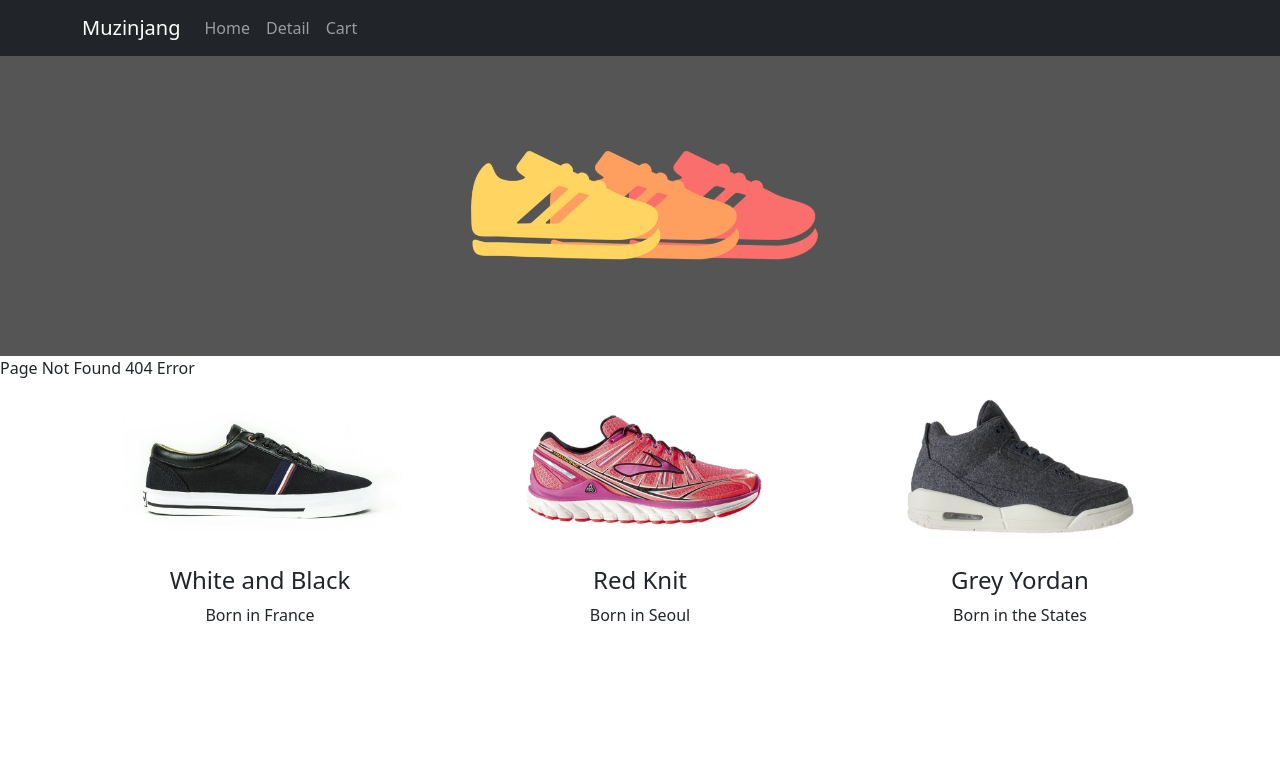
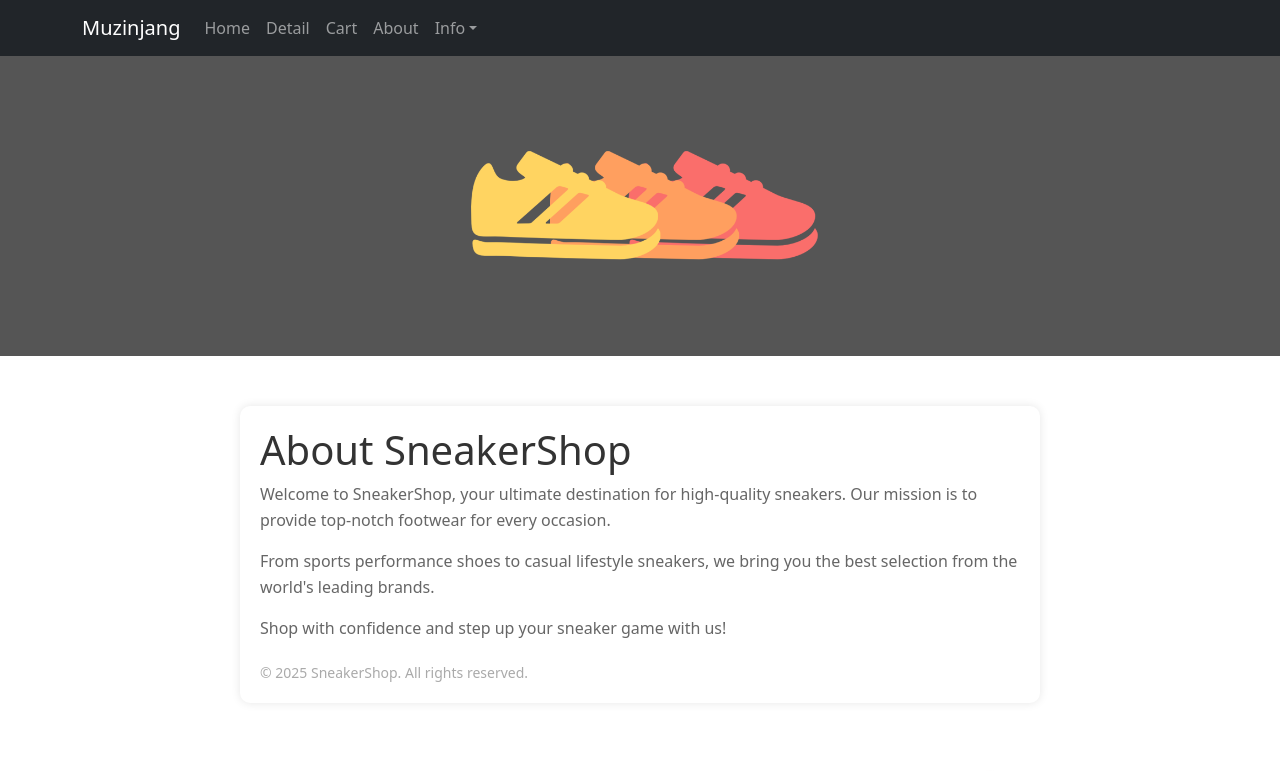
Before and after one commit to zzzmini/shoes-shop, a React (Vite) app: page /about in a window 1280 px wide. Before the commit this address had no page. Shown: the top 771 px of the page. Built offline with nearby package versions, Linux system fonts and the light colour scheme.

Commit message:
상세페이지와 중첩라우팅 처리완료

```diff
--- /dev/null
+++ b/src/About/About.css
@@ -0,0 +1,20 @@
+.about_container {
+  max-width: 800px;
+  margin: 50px auto;
+  padding: 20px;
+  background: white;
+  box-shadow: 0 0 10px rgba(0, 0, 0, 0.1);
+  border-radius: 10px;
+}
+h1 {
+  color: #333;
+}
+p {
+  color: #666;
+  line-height: 1.6;
+}
+.footer {
+  margin-top: 20px;
+  font-size: 14px;
+  color: #aaa;
+}
--- /dev/null
+++ b/src/About/index.jsx
@@ -0,0 +1,21 @@
+import "./About.css"
+import { Outlet } from "react-router-dom";
+
+function About(){
+  return (
+    <div>
+      <div className="about_container">
+          <h1>About SneakerShop</h1>
+          <p>Welcome to SneakerShop, your ultimate destination for high-quality sneakers. Our mission is to provide top-notch footwear for every occasion.</p>
+          <p>From sports performance shoes to casual lifestyle sneakers, we bring you the best selection from the world's leading brands.</p>
+          <p>Shop with confidence and step up your sneaker game with us!</p>
+          <div className="footer">&copy; 2025 SneakerShop. All rights reserved.</div>
+      </div>
+      <div className="text-center">
+        {/* Outlet 자리에 중첩라우터로 지정된 컴포넌트가 들어옵니다. */}
+        <Outlet></Outlet>
+      </div>
+    </div>
+  )
+}
+export default About;
--- a/src/App.jsx
+++ b/src/App.jsx
@@ -9,6 +9,7 @@ import { useState } from "react";
 import Product from "./Product";
 import { Routes, Route } from "react-router-dom";
 import Detail from "./Detail";
+import About from "./About";
 
 function App() {
   // 상품정보를 갖는 product 스테이트를 만든다.
@@ -30,6 +31,12 @@ function App() {
         <Route path="/" element={<div>메인페이지</div>} />
         <Route path="/detail" element={<Detail/>} />
         <Route path="/cart" element={<div>장바구니페이지</div>} />
+        {/* 중첩라우팅 처리 */}
+        <Route path="/about" element={<About/>}>
+          {/* /about/member */}
+          <Route path="member" element={<div>Member Page</div>}></Route>
+          <Route path="location" element={<div>Location Page</div>}></Route>
+        </Route>
         <Route path="*" element={<div>Page Not Found 404 Error</div>}></Route>
       </Routes>
       {/* 상품진열영역 시작 */}
--- a/src/AppNavBar/index.jsx
+++ b/src/AppNavBar/index.jsx
@@ -1,9 +1,10 @@
 import "bootstrap/dist/css/bootstrap.min.css";
-import { Container, Nav, Navbar } from "react-bootstrap";
+import { Container, Nav, Navbar, NavDropdown } from "react-bootstrap";
 import './AppNavBar.css'
 // Route : 페이지(컴포넌트) 이동 처리
-// Routes : url에 담겨있는 정보를 획득
+// Routes : Route를 감싸는 용도
 // Link : 실제로 페이지를 보여주는 역할, Link위치에 컴포넌트 뿌려줌
+// userNavigate : 스크립트 영역에서 링크처리를 하는 훅
 import { Link, useNavigate } from "react-router-dom";
 
 function AppNavBar(){
@@ -20,6 +21,11 @@ function AppNavBar(){
               <Nav.Link onClick={()=>{navigate('/')}}>Home</Nav.Link>
               <Nav.Link onClick={()=>{navigate('/detail')}}>Detail</Nav.Link>
               <Nav.Link>Cart</Nav.Link>
+              <Nav.Link onClick={()=>{navigate('/about')}}>About</Nav.Link>
+              <NavDropdown title="Info" id="basic-nav-dropdown">
+                <NavDropdown.Item onClick={()=>{navigate('/about/member')}}>Member</NavDropdown.Item>
+                <NavDropdown.Item onClick={()=>{navigate('/about/location')}}>Location</NavDropdown.Item>
+              </NavDropdown>
             </Nav>
           </Container>
         </Navbar>
```
